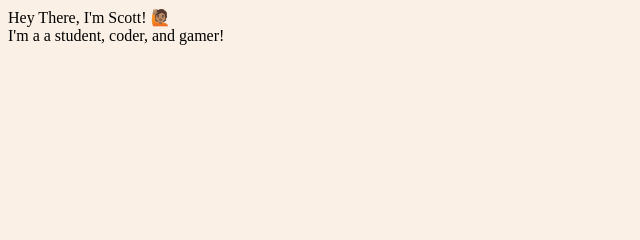
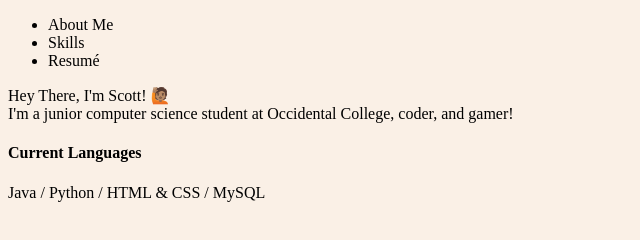
Before and after one commit to scoootr/scottmorris.github.io, a plain HTML site: page index.html in a window 1280 px wide. Shown: the whole page, without its empty margins (0-640 px from the left). Drawn offline with Linux system fonts and the light colour scheme.

Commit message:
lots more classes and text

```diff
--- a/index.html
+++ b/index.html
@@ -11,17 +11,28 @@
   </div>
 
   <body>
+    <div>
+      <nav>
+        <ul>
+          <li> About Me </li>
+          <li> Skills </li>
+          <li> Resumé </li>
+        </ul>
+      </nav>
+    </div>
+
     <main>
       <div class="intro">
         Hey There, I'm Scott! &#128587;&#127997;
       </div>
-      <div>
-        I'm a a student, coder, and gamer!
+      <div class="me">
+        I'm a junior computer science student at Occidental College, coder, and gamer!
       </div>
     </main>
 
-    <div>
-
+    <div class="languages">
+      <h4> Current Languages </h4>
+      <p> Java / Python / HTML & CSS / MySQL</p>
     </div>
  <!-- <iframe src="https://register.vote.org/?partner=111111&campaign=free-tools" width="100%" marginheight="0" frameborder="0" id="frame1" scrollable ="no"></iframe><script type="text/javascript" src="//cdnjs.cloudflare.com/ajax/libs/iframe-resizer/3.5.3/iframeResizer.min.js"></script><script type="text/javascript">iFrameResize({ log:true, checkOrigin:false});</script> !-->
   </body>
```
